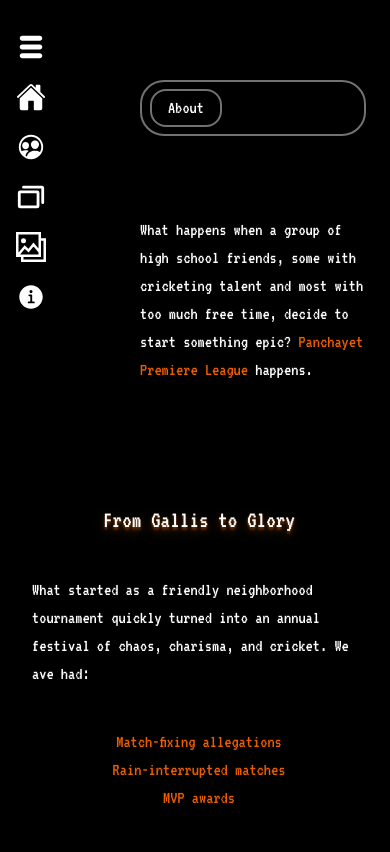
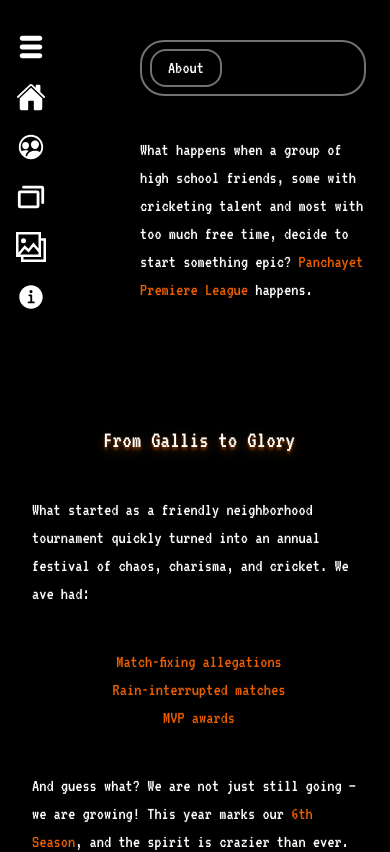
Before and after one commit to Souvick-bh/pplfulia, a Next.js app: page /about in a window 390 px wide. Shown: the top 852 px of the page. Built offline with nearby package versions, Linux system fonts and the light colour scheme.

Commit message:
Fixed about toggler position issue

```diff
--- a/src/app/about/page.tsx
+++ b/src/app/about/page.tsx
@@ -1,5 +1,5 @@
 "use client"
-import { useState } from "react";
+import { useState,useRef,useEffect } from "react";
 import { VT323 } from "next/font/google"
 import Sidebar from "../Components/Sidebar"
 import { FaSquareXTwitter,FaGithub,FaInstagram } from "react-icons/fa6";
@@ -13,10 +13,19 @@ export default function About() {
     const [aboutState, setAboutState] = useState(false);
     const [location,setLocation] = useState(0);
 
+    const divRef = useRef<HTMLDivElement>(null);
+    const [width, setWidth] = useState(20);
+    useEffect(() => {
+            if (divRef.current) {
+            setWidth(divRef.current.offsetWidth);
+        }
+        }, []);
+
       function toggleAboutState() {
         setAboutState((prev)=> !prev);
-        setLocation(Math.floor(Math.random()*36)) ;
+        setLocation(Math.floor(Math.random()*width)) ;
       }
+
 
 
     return(
@@ -31,13 +40,13 @@ export default function About() {
                   <div className="relative ml-35 mr-6 sm:ml-50">
 
 
-                    <div className="border-[#717273] border-2 mt-20 pt-3 pb-3 pl-2 rounded-3xl">
-                        <span  onClick={toggleAboutState} style={{ left: `${location}vh` }} className={`${aboutState?"bg-[#ea5e00]":"bg-[#000000]"}
+                    <div ref={divRef} className="border-[#717273] border-2 mt-10 lg:mt-20 pt-3 pb-3 pl-2 rounded-3xl">
+                        <span  onClick={toggleAboutState} style={{ left: `${location}px` }} className={`${aboutState?"bg-[#ea5e00]":"bg-[#000000]"}
                         ${aboutState?"text-[#000000] font-bold":"text-[#ffffff]"} relative  pt-2 pb-2 pl-4 pr-4 text-lg border-[#717273] border-2 rounded-2xl`}>About</span>
                     </div>
 
 
-                    <div className="text-lg lg:text-2xl mt-20  ">What happens when a group of high school friends,
+                    <div className="text-lg lg:text-2xl mt-10 lg:mt-20 ">What happens when a group of high school friends,
                         some with cricketing talent and most with too much free time,
                         decide to start something epic? <span className="text-[#ea5e00]">Panchayet Premiere League</span> happens.</div>
                   </div>
```
